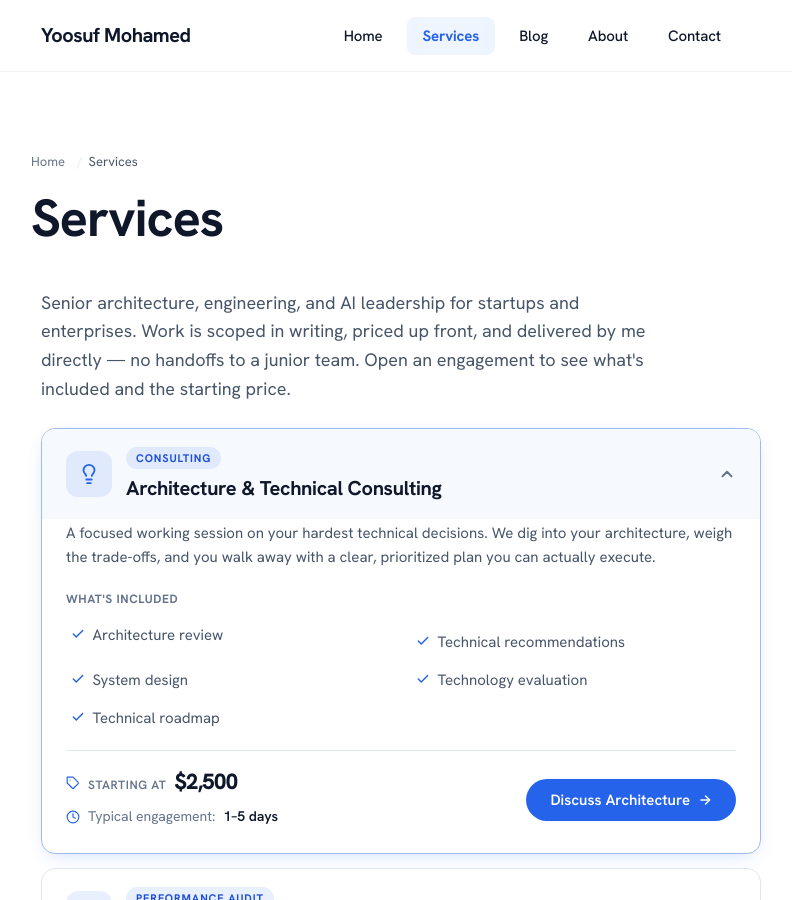
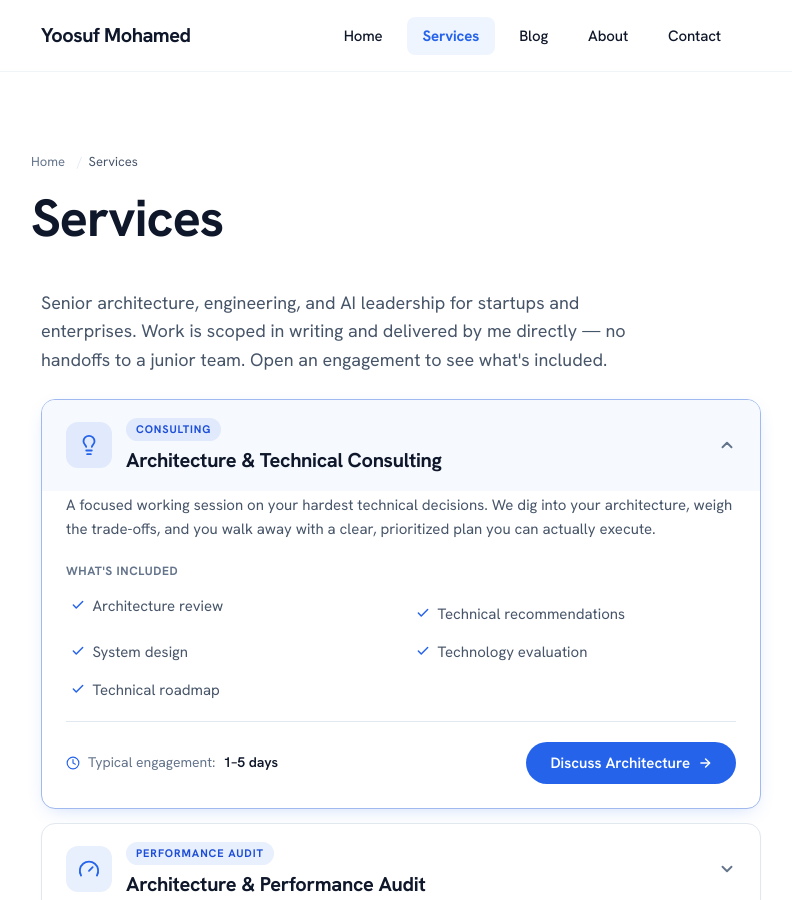
Before and after one commit to yoosuf/yoosuf.github.io, a Jekyll site: the page built from services.md, in a window 1280 px wide and 900 px high. Shown: the whole window, without its empty margins (239-1031 px from the left). Built offline with Jekyll 4.4.1, drawn with Linux system fonts in a browser that asks for light colours; some web fonts are replaced; some of the changed text lies outside the part shown.

Commit message:
Remove pricing and Starting at from services page

```diff
--- a/_data/services.yml
+++ b/_data/services.yml
@@ -1,6 +1,5 @@
 - name: "Architecture & Technical Consulting"
   tab: "Consulting"
-  price: "$2,500"
   description: "A focused working session on your hardest technical decisions. We dig into your architecture, weigh the trade-offs, and you walk away with a clear, prioritized plan you can actually execute."
   includes:
     - "Architecture review"
@@ -13,7 +12,6 @@
 
 - name: "Architecture & Performance Audit"
   tab: "Performance Audit"
-  price: "$7,500"
   description: "A full teardown of your application by someone who has seen a lot of production systems. You get a prioritized list of what's actually worth fixing — performance, architecture, security, infrastructure — and a roadmap to get there."
   includes:
     - "Application architecture review"
@@ -28,7 +26,6 @@
 
 - name: "AI Integration"
   tab: "AI Integration"
-  price: "$15,000"
   description: "Add LLM-powered features to a product you already ship, without bolting on complexity. Practical AI — assistants, RAG, document intelligence, and workflow automation that fit your existing stack."
   includes:
     - "LLM integration"
@@ -43,7 +40,6 @@
 
 - name: "Product Development"
   tab: "Product Development"
-  price: "$25,000"
   description: "From architecture to production deployment, I build, modernize, or extend your software end to end. Senior, hands-on delivery — not a handoff to a junior team."
   includes:
     - "Technical discovery"
@@ -59,7 +55,6 @@
 
 - name: "Fractional Tech Lead"
   tab: "Fractional Tech Lead"
-  price: "$8,500"
   description: "Senior technical direction for teams that have outgrown guesswork. Architecture decisions, engineering standards, code reviews, and mentoring — real leadership without the full-time cost."
   includes:
     - "Architecture decisions"
--- a/_includes/engagement-pricing.html
+++ b/_includes/engagement-pricing.html
@@ -5,9 +5,9 @@
     </h2>
     <p class="ep-lead">
       Senior architecture, engineering, and AI leadership for startups and
-      enterprises. Work is scoped in writing, priced up front, and delivered by
+      enterprises. Work is scoped in writing and delivered by
       me directly — no handoffs to a junior team. Open an engagement to see
-      what's included and the starting price.
+      what's included.
     </p>
 
     <div class="ep-accordion" id="ep-accordion">
@@ -92,14 +92,6 @@
             </ul>
             <div class="ep-panel-foot">
               <div class="ep-foot-info">
-                <p class="ep-price">
-                  <svg width="14" height="14" viewBox="0 0 24 24" fill="none" stroke="currentColor" stroke-width="2" stroke-linecap="round" stroke-linejoin="round" aria-hidden="true"><path d="M20.59 13.41l-7.17 7.17a2 2 0 0 1-2.83 0L2 12V2h10l8.59 8.59a2 2 0 0 1 0 2.82z"/><line x1="7" y1="7" x2="7.01" y2="7"/></svg>
-                  <span class="ep-price-label">Starting at</span>
-                  <strong class="ep-price-value">{{ service.price }}</strong>
-                  {% if service.price_unit %}
-                  <span class="ep-price-unit">{{ service.price_unit }}</span>
-                  {% endif %}
-                </p>
                 <p class="ep-duration">
                   <svg width="14" height="14" viewBox="0 0 24 24" fill="none" stroke="currentColor" stroke-width="2" stroke-linecap="round" stroke-linejoin="round" aria-hidden="true"><circle cx="12" cy="12" r="10"/><polyline points="12 6 12 12 16 14"/></svg>
                   <span>Typical engagement:</span>
@@ -213,14 +205,14 @@
         </details>
         <details class="ep-item faq-item">
           <summary class="ep-summary faq-summary">
-            <span class="faq-question">How is pricing determined?</span>
+            <span class="faq-question">How are engagements priced?</span>
             <span class="ep-chevron" aria-hidden="true">
               <svg width="16" height="16" viewBox="0 0 24 24" fill="none" stroke="currentColor" stroke-width="2.5" stroke-linecap="round" stroke-linejoin="round"><path d="m6 9 6 6 6-6"/></svg>
             </span>
           </summary>
           <div class="ep-body">
             <div class="ep-body-inner faq-answer">
-              <p>Every engagement starts at the price shown, but the final quote depends on scope, complexity, and timeline. You always get a written proposal before any work begins.</p>
+              <p>Every engagement is scoped and quoted individually based on complexity, timeline, and requirements. You always get a written proposal with a fixed price before any work begins.</p>
             </div>
           </div>
         </details>
--- a/services.md
+++ b/services.md
@@ -1,12 +1,12 @@
 ---
 layout: page
 title: Services
-meta_title: "Engagement & Pricing ~ Yoosuf Mohamed — Software Architect & Technical Consultant"
+meta_title: "Services ~ Yoosuf Mohamed — Software Architect & Technical Consultant"
 menu_title: Services
 permalink: /services/
 nav_name: "Services"
 on_nav: true
-description: "Consulting, architecture and performance audits, AI integration, product development, and fractional tech leadership — scoped in writing and priced up front. Engagements and starting prices for Yoosuf Mohamed, software architect and technical consultant."
+description: "Consulting, architecture and performance audits, AI integration, product development, and fractional tech leadership — scoped in writing and delivered by Yoosuf Mohamed, software architect and technical consultant."
 ---
 
 {% include engagement-pricing.html %}
```
